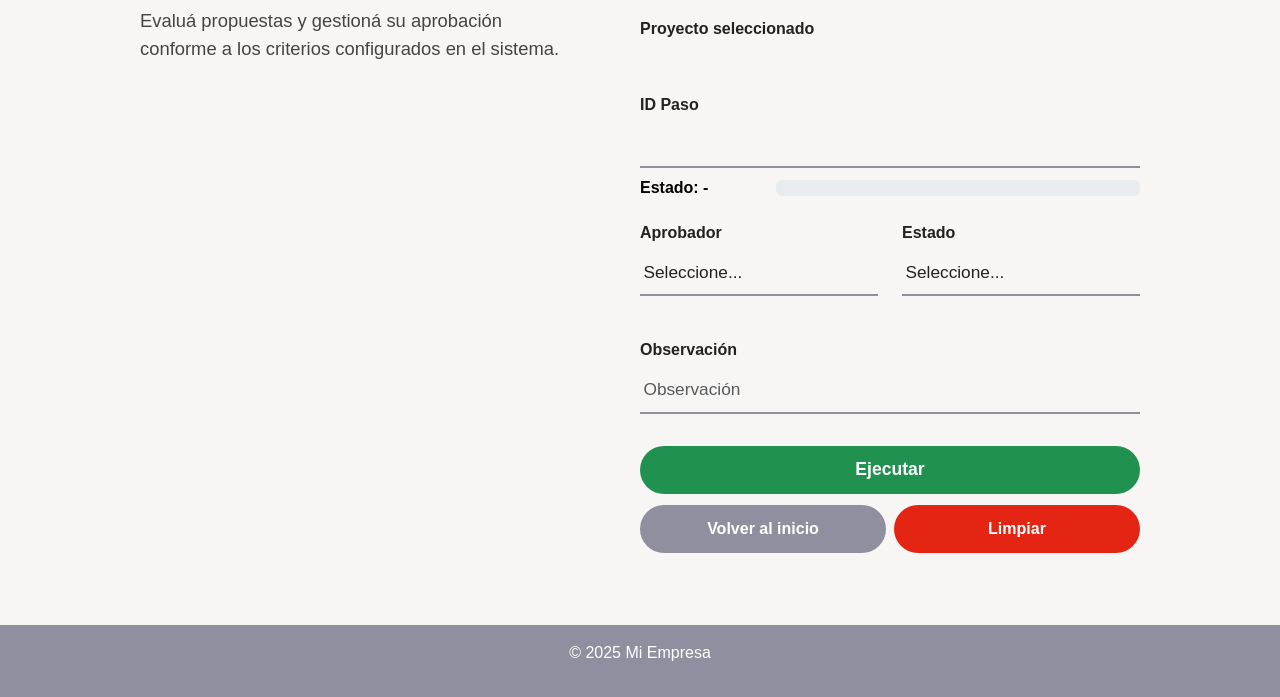
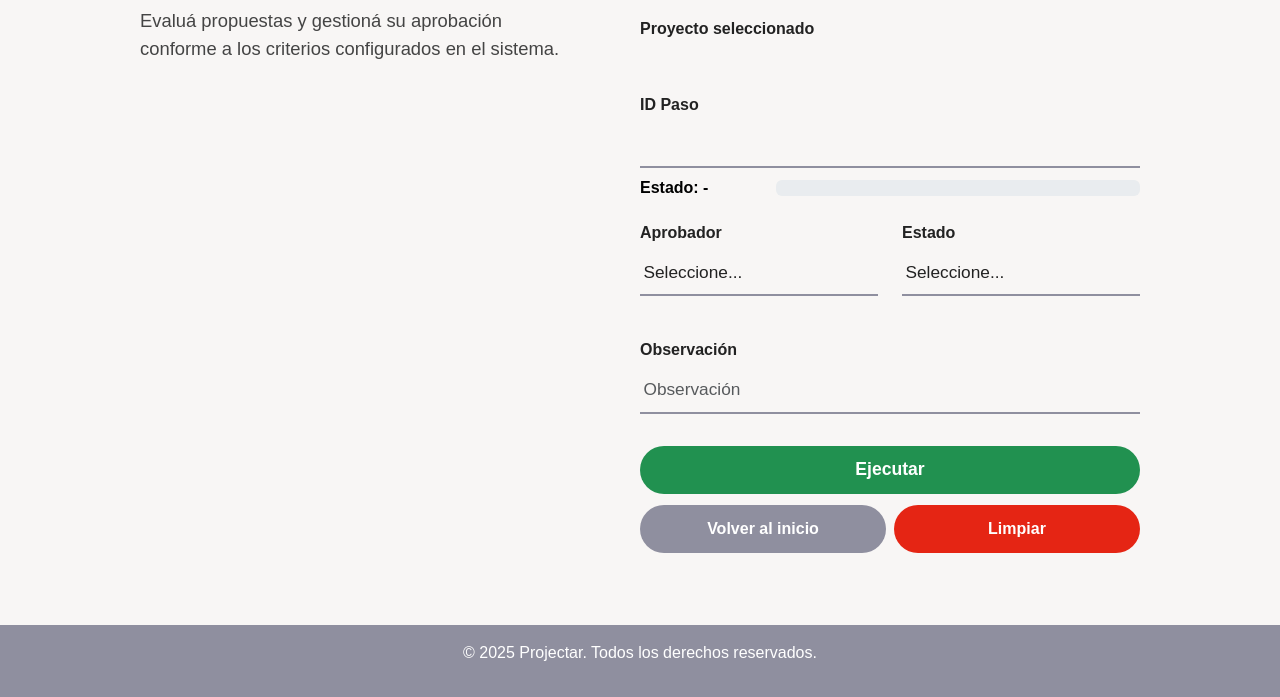
Before and after one commit to BrunoGut/PracticaAprobacionDeProyectos-FrontEnd, a plain HTML site: page approve.html in a window 1280 px wide. Shown: the part 209-906 px from the top of the page. Drawn offline with nearby package versions, Linux system fonts and the light colour scheme; no server answers.

Commit message:
Frontend entregable

```diff
--- a/approve.html
+++ b/approve.html
@@ -89,7 +89,7 @@
   </main>
 
   <footer class="footer">
-    <p class="footer__text">© 2025 Mi Empresa</p>
+    <p class="footer__text">© 2025 Projectar. Todos los derechos reservados.</p>
   </footer>
   <div id="loadingOverlay" class="loading-overlay d-none">
     <div class="spinner-border text-light" role="status"></div>
```
Also changed, not shown: create.html (+1 -1 lines), edit.html (+1 -1 lines), index.html (+1 -1 lines), search.html (+1 -1 lines), view.html (+1 -1 lines).
